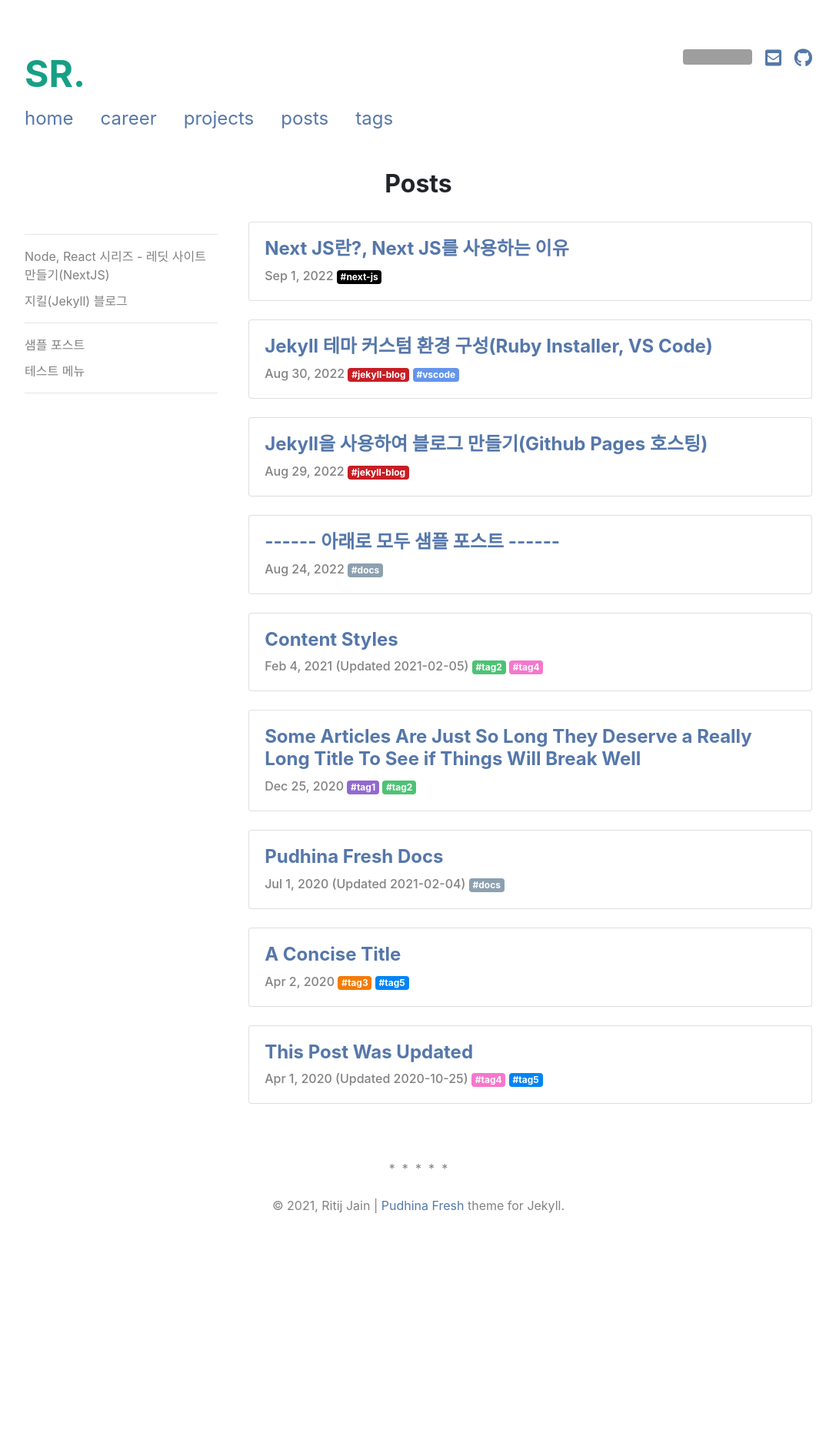
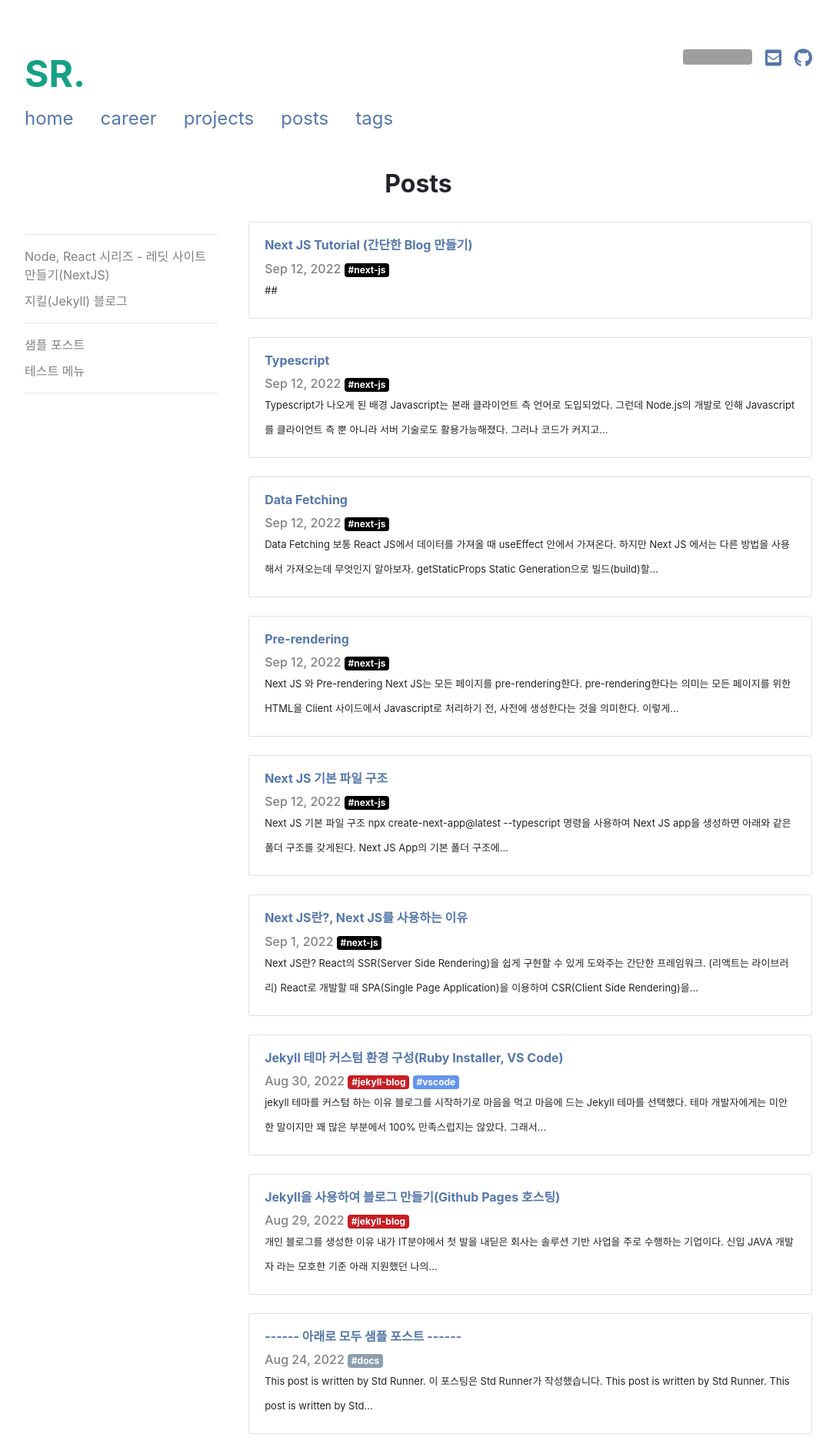
Before and after one commit to StdRunner/StdRunner.github.io, a Jekyll site: the page built from pages/posts.html, in a window 1280 px wide. Shown: the top 1885 px of the page at 77% size, without its empty margins (96-1183 px from the left). Built offline with Jekyll 4.4.1, drawn with Linux system fonts in a browser that asks for light colours; nearby versions of some CDN libraries; a style sheet for code colours, icons or effects is not loaded; before the commit the page ends 1638 px from its top, so only the background shows below that; some of the changed text lies outside the part shown; grey boxes are pictures that could not be loaded.

Commit message:
add posts : cln2 ~ cln6   -

````diff
--- a/_includes/post/post_card.html
+++ b/_includes/post/post_card.html
@@ -2,13 +2,13 @@
     <div class="card-body">
         <div class="row">
             <div class="col-sm-12">
-                <h4 style="padding-top: 0;"><b><a class="stretched-link" href="{{ site.url }}{{ post.url }}">{{ post.title }}</a></b></h4>
+                <h6 style="padding-top: 0;"><b><a class="stretched-link" href="{{ site.url }}{{ post.url }}">{{ post.title }}</a></b></h6>
                 <!--<p class="post-title__subtitle">{{ post.date | date: "%b %e, 20%y" }} {% if post.updated %} (Updated {{ post.updated | date: "%b %e, 20%y" }}) {% endif %} by {% if post.author.name %}{{ post.author.name }}{% else %}{{ site.author.name }}{% endif %}{% if post.pin %} • Pinned ⭐{% endif %}<p>-->
                 <div class="post-title__subtitle">{{ post.date | date: "%b %e, 20%y" }} {% if post.updated %} (Updated {{ post.updated | date: "%Y-%m-%d" }}) {% endif %} {% if post.pin %} • Pinned ⭐{% endif %}
                     {% assign tags = post.tags %}
                     {% include tag_loop.html %}
                 </div>
-                <!--<p>{{ post.content | strip_html | truncatewords: 25 }}</p>-->
+                <p class="pre-content">{{ post.content | strip_html | truncatewords: 25 }}</p>
             </div>
 
             <!-- <div class="col-sm-4">
--- /dev/null
+++ b/_posts/2022-09-12-cln2-nextjs-file-structure.md
@@ -0,0 +1,42 @@
+---
+layout: post
+title: Next JS 기본 파일 구조
+date: 2022-09-12
+updated:
+tags: next-js
+menu: clone-reddit
+---
+## Next JS 기본 파일 구조
+`npx create-next-app@latest --typescript` 명령을 사용하여 Next JS app을 생성하면
+아래와 같은 폴더 구조를 갖게된다. Next JS App의 기본 폴더 구조에 대해 알아보자.
+
+<img src="\assets\img\posts\nextjs-file-structure\nextjs_app.png" style="border: 1px solid gray;" />
+
+#### pages 폴더
+pages 폴더 내에 Application 페이지들을 생성.
+index.tsx가 처름 ***"/"(루트)*** 페이지가 된다.
+
+***_app.tsx***는 공통되는 레이아웃을 작성. (header, footer와 같은)
+URL을 통해 특정 페이지에 진입하기 전 통과하는 인터셉터 페이지.
+모든 페이지에 공통으로 포함되는 컴포넌트를 넣어주려면 여기에 넣어주면 된다.
+
+만약 ***/about*** 이라는 페이지를 만드려면 pages 폴더 안에 about.tsx 파일을 생성하면 된다.
+
+#### public 폴더
+다른 App 구조와 유사하게 이미지 같은 정적(static) 에셋들을 보관한다.
+
+#### styles 폴더
+말 그대로 ***스타일링***을 처리해주는 폴더
+
+모듈 css는 컴포넌트 종속적으로 스타일링하기 위한 것이며, 확장자 앞에 module을 붙여줘야 한다.
+```
+Home.module.css
+```
+
+#### next.config.js 파일
+Next JS는 웹팩을 기본 번들러로 사용한다.
+그래서 웹팩에 관한 설정들을 이 파일에서 해줄 수 있다.
+
+#### tsconfig.json 파일
+Next JS App에서 현재 Typescript를 사용중이므로
+Typescript에 대한 설정파일이다.
--- /dev/null
+++ b/_posts/2022-09-12-cln3-what-is-pre-rendering.md
@@ -0,0 +1,73 @@
+---
+layout: post
+title: Pre-rendering
+date: 2022-09-12
+updated:
+tags: next-js
+menu: clone-reddit
+---
+## Next JS 와 Pre-rendering
+Next JS는 모든 페이지를 pre-rendering한다.
+
+***pre-rendering***한다는 의미는 모든 페이지를 위한 HTML을 Client 사이드에서 Javascript로 처리하기 전,
+***사전에*** 생성한다는 것을 의미한다.
+이렇게 하기 때문에 SEO(Search Engine Obtivization), 검색 엔진 최적화에 유리.
+
+* * *
+
+## Pre-rendering 테스트
+브라우저에서 Javascript 사용을 하지 못하도록 만들면 Client 사이드(브라우저)에서
+Pre-rendering한 HTML을 확인할 수 있다.
+
+#### 1. Javascript 비활성화
+우선 브라우저(Chrome) 개발자 도구로 진입한다.
+<img src="\assets\img\posts\what-is-pre-rendering\browser_dev.png" style="border: 1px solid gray;" />
+
+우측 상단의 Settings(톱니바퀴 아이콘)을 클릭한 후
+***Disable Javascript***를 체크해준다
+<img src="\assets\img\posts\what-is-pre-rendering\dis_js.png" style="border: 1px solid gray;" />
+
+개발자 도구 설정을 나와 Source 탭에 ! 아이콘이 생성되면
+브라우저에서 정상적으로 Javascript를 비활성화한 것을 확인할 수 있다.
+<img src="\assets\img\posts\what-is-pre-rendering\confirm_dis_js.png" style="border: 1px solid gray;" />
+
+#### 2. 보통 React 사이트 진입 (No Pre-rendering)
+React JS 사이트에 진입하여 Javascript 처리 전 Pre-rendering여부를 확인해보자
+```
+https://create-react-app.examples.vercel.com/
+```
+
+Javascript 비활성 후 React 페이지를 새로고침하면
+***You need to enable JavaScript to run this app.*** 문구와 함께
+보통의 React App에서는 Javascript 처리 전 Client사이드에서 HTML을 생성하는 의미인
+Pre-rendering을 하지 않음을 알 수 있다.
+<img src="\assets\img\posts\what-is-pre-rendering\react_app_no_js.png" style="border: 1px solid gray; width: 80%;" />
+
+#### 3. Next JS 사이트 진입 (Pre-rendering)
+Next JS 사이트에 진입하여 Javascript 처리 전 Pre-rendering여부를 확인해보자
+```
+https://next-learn-starter.vercel.app/
+```
+
+Javascript 비활성 후 Next 페이지를 새로고침해도
+기존과 ***동일한 페이지를 로드***하고있으므로 Javascript 처리 전에 HTML을 미리 생성하는
+Pre-rendering을 하고 있음을 알 수 있다.
+<img src="\assets\img\posts\what-is-pre-rendering\next_app_no_js.png" style="border: 1px solid gray; width: 80%;" />
+
+## Summary
+* Normal React App
+  + 최초 Load
+    - Not use Pre-rendering
+    - 첫 화면에서 보여줄 HTML 없음
+  + JS Load
+  + Hydration
+    - 리액트 컴포넌트 초기화
+    - App 상호작용 가능
+<br>
+* Next JS App
+  + 최초 Load
+    - use Pre-rendering
+  + JS Load
+  + Hydration
+    - 리액트 컴포넌트 초기화
+    - App 상호작용 가능
--- /dev/null
+++ b/_posts/2022-09-12-cln4-data-fetching.md
@@ -0,0 +1,64 @@
+---
+layout: post
+title: Data Fetching
+date: 2022-09-12
+updated:
+tags: next-js
+menu: clone-reddit
+---
+## Data Fetching
+보통 React JS에서 데이터를 가져올 때 useEffect 안에서 가져온다.
+하지만 Next JS 에서는 다른 방법을 사용해서 가져오는데 무엇인지 알아보자.
+
+#### getStaticProps
+Static Generation으로 빌드(build)할 때 데이터를 불러온다.
+(데이터를 미리 만들어 둠)
+
+* ***getStaticProps***를 사용해야 할 때
+  * 페이지를 렌더링하는 데 필요한 데이터. 사용자의 요청보다 먼저 build 시간에 필요한 데이터를 가져올 때
+  * 데이터는 Headless CMS에서 데이터를 가져올 때
+  * 데이터를 공개적으로 캐시할 수 있을 때(사용자별이 아님)
+  * 페이지는 미리 렌더링되어야 하고(SEO의 경우) 매우 빨라야할 때.
+   (getStaticProps는 성능을 위해 CDM에서 캐시할 수 있는 HTML 및 JSON 파일을 생성합니다)
+
+#### getStaticPaths
+Static Generation으로 데이터에 기반하여 pre-render시 특정한 동적 라우팅 구현
+`(/pages/post/[id].js)`
+
+동적 라우팅이 필요할 때 getStaticPaths로 경로 리스트를 정의하고, build 시간에 렌더링된다.
+Next JS는 pre-rendering에서 정적으로 getStaticPaths에서 호출하는 경로들을 가져온다.
+
+* paths
+  + 어떠한 context path가 pre-render 될지를 결정한다.
+  + 만약 `/pages/posts/[id].js` 라는 이름의 동적 라우팅을 사용하는 페이지가 있다면 아래와 같다.
+  ```javascript
+  return {
+    paths: [
+      { params: {id: '1'} },
+      { params: {id: '2'} }
+    ],
+    fallback: ...
+  }
+  ```
+  + 빌드하는 동안 `/posts/1`과 `/posts/2`를 생성
+
+* params
+  + 페이지 이름이 `/pages/posts/[postId]/[commentId]` 라면, params는 postId와 commentId이다.
+  + 만약 페이지 이름이 `/pages/[...slug]` 와 같이 모든 경로를 사용한다면, params는 slug가 담긴 배열이어야 한다. ['postId', 'commentId']
+
+* fallback
+  + false 라면 getStaticPaths로 리턴되지 않는 것은 모두 404 페이지 출력
+  + true 하면 getStaticPaths로 리턴되지 않는 것은 404가 아닌, fallback 페이지가 출력 (개발자가 의도한 페이지)
+
+#### getServerSideProps
+Server Side Rendering으로 요청이 있을 때 데이터를 불러온다.
+
+getServerSideProps 함수를 async로 expor하면,
+Next는 각 요청마다 리턴된ㄴ 데이터를 getServerSideProps로 pre-redner 한다.
+
+* ***getServerSideProps***를 사용해야 할 때
+  * 요청할 때 데이터를 가져와야 하는 페이지를 미리 렌더링 해야할 때 사용.
+ 서버가 모든 요청에 대한 결과를 계산하고, 추가 구성 없이 CDM에 의해 결과를 캐시할 수 없기 때문에 첫 번째 바이트까지의 시간은
+ getStaticProps보다 느리다.
+
+  * 변화 주기가 짧은 데이터를 화면에 렌더링해야할 때 사용
--- /dev/null
+++ b/_posts/2022-09-12-cln5-typescript.md
@@ -0,0 +1,36 @@
+---
+layout: post
+title: Typescript
+date: 2022-09-12
+updated:
+tags: next-js
+menu: clone-reddit
+---
+## Typescript가 나오게 된 배경
+Javascript는 본래 클라이언트 측 언어로 도입되었다. 그런데 Node.js의 개발로 인해 Javascript를 클라이언트 측 뿐 아니라
+서버 기술로도 활용가능해졌다.
+
+그러나 코드가 커지고 복잡해져 코드를 유지관리/재사용하기 어려워지고,
+***Type 검사 및 컴파일 시 오류 검사의 기능***을 수용하지 못하기 때문에 Javascript는 본격적인 서버 기술로
+Enterprise, 기업 수준에서 성공하지 못하게 되었다.
+
+이 간극을 매우기 위해 Typescript가 제시되었다.
+
+* * *
+
+## Typescript란 ?
+타입스크립트는 자바스크립트에 타입을 부여한 언어. 자바스크립트의 확장된 언어라고 볼 수 있다.
+타입스크립트는 자바스크립트와 달리 작성된 파일의 ***컴파일*** 과정을 수행해야 브라우저상에서 실행이 가능하다.
+
+자바스크립트는 라인 단위로 읽어 수행하는 인터프리터 언어.
+
+> Typescript
+> > * Type System(형)
+* Javascript
+<br>
+
+#### Type System
+* 개발환경에서 에러를 잡는걸 도와준다.
+* type annotations를 사용해서 코드를 분석할 수 있다.
+* 오직 개발 환경에서만 활성화 된다.
+* 타입 스크립트와 성능 향상과는 관계가 없다.
--- /dev/null
+++ b/_posts/2022-09-12-cln6-nextjs-tutorial.md
@@ -0,0 +1,9 @@
+---
+layout: post
+title: Next JS Tutorial (간단한 Blog 만들기)
+date: 2022-09-12
+updated:
+tags: next-js
+menu: clone-reddit
+---
+##
--- a/assets/css/main.css
+++ b/assets/css/main.css
@@ -176,6 +176,11 @@ a.logo:hover {
   font-weight: 700;
   color: #333333;
   text-align: center;
+}
+
+.pre-content {
+  font-size: 13px;
+  margin: 0;
 }
 
 /* =Post page */ /*************************************************************/
````
Also changed, not shown: _posts/2022-08-30-cln1-what-is-nextjs.md (renamed from _posts/2022-08-30-what-is-nextjs.md), assets/img/posts/nextjs-file-structure/nextjs_app.png (added), assets/img/posts/what-is-pre-rendering/browser_dev.png (added), assets/img/posts/what-is-pre-rendering/confirm_dis_js.png (added), assets/img/posts/what-is-pre-rendering/dis_js.png (added), assets/img/posts/what-is-pre-rendering/next_app_no_js.png (added), assets/img/posts/what-is-pre-rendering/react_app_no_js.png (added).
